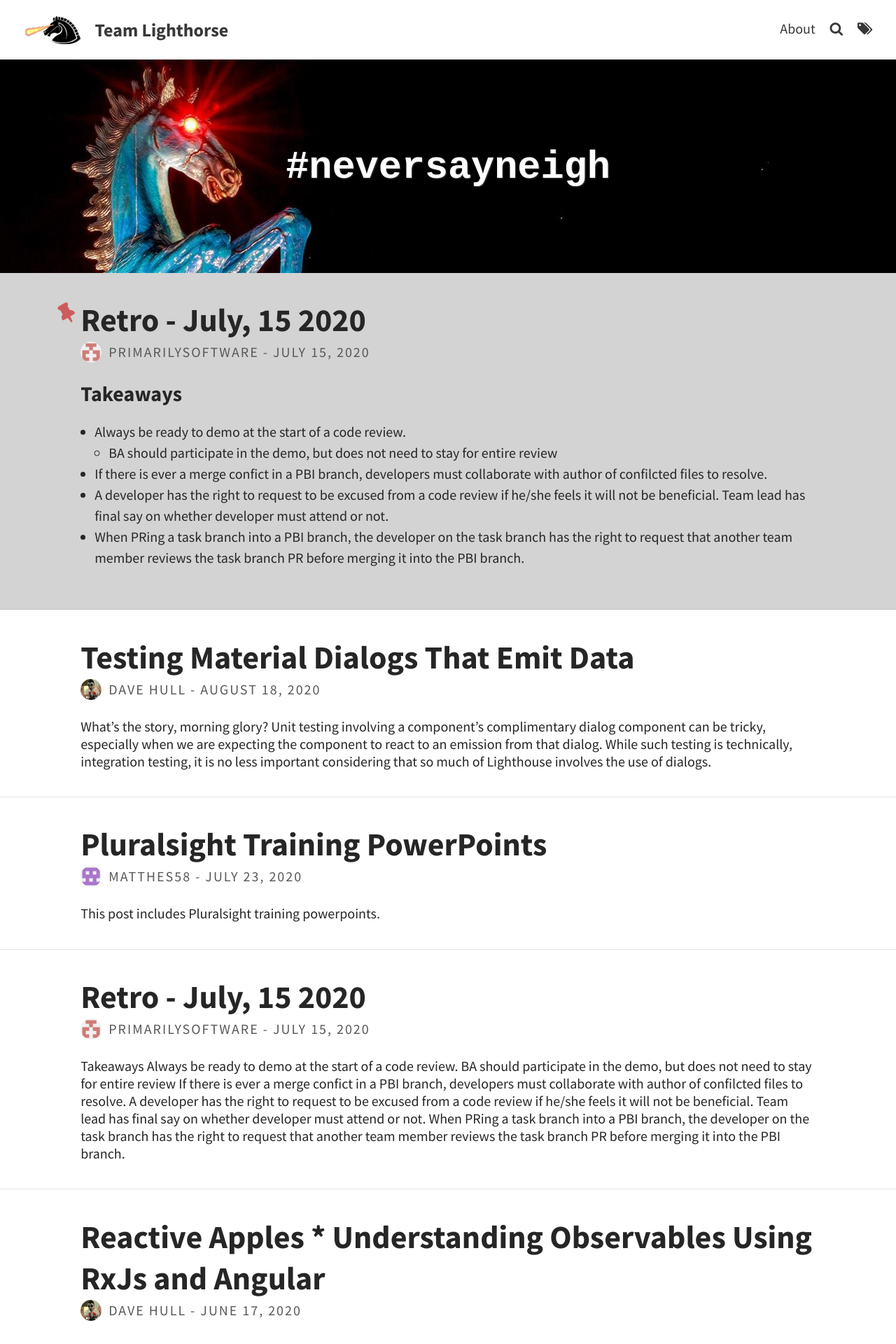
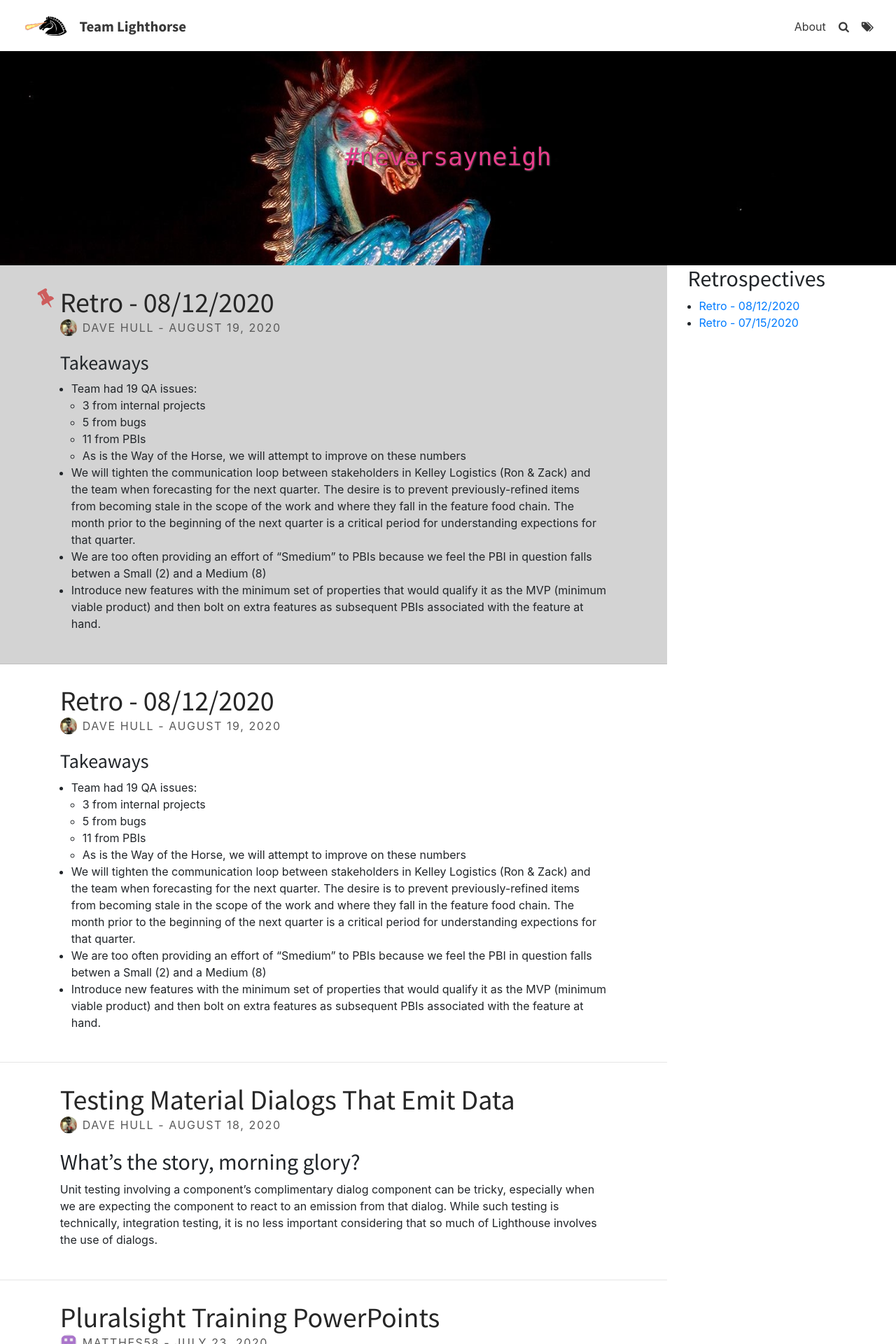
Before and after one commit to TeamLighthorse/teamlighthorse.github.io, a Jekyll site: the page built from index.html, in a window 1280 px wide. Shown: the top 1920 px of the page at 70% size. Built offline with Jekyll 4.4.1, drawn with Linux system fonts in a browser that asks for light colours; the list of posts is cut into pages by our own code; some of the changed text lies outside the part shown.

Commit message:
retro on 8/12

```diff
--- a/_includes/blog.html
+++ b/_includes/blog.html
@@ -1,6 +1,7 @@
 {% assign pinned = site.posts | where_exp:"item", "item.pin == true" %}
 
-<div class="posts">
+<div class="row">
+  <div class="posts col-9">
     {% for post in pinned %}
     <div class="post-teaser pinned">
       {% if post.thumbnail %}
@@ -52,9 +53,9 @@
         {% if site.excerpt or site.theme_settings.excerpt %}
           <div class="excerpt">
             {% if site.excerpt == "truncate" %}
-                     {{ post.content | strip_html | truncate: '250' | escape }}
+            {{ post.content | truncate: '250' }}
             {% else %}
-                     {{ post.excerpt | strip_html | escape }}
+            {{ post.excerpt }}
             {% endif %}
           </div>
         {% endif %}
@@ -63,4 +64,22 @@
     {% endfor %}
   </div>
 
+  <aside class="col-3">
+    <div class="sticky-top">
+      <h2>Retrospectives</h2>
+      <ul>
+        {% for post in site.posts %}
+        {% if post.tags contains "retrospective" %}
+        <li>
+          <a aria-label="{{ post.title }}" href="{{ post.url | relative_url }}">
+            {{ post.title }}
+          </a>
+        </li>
+        {% endif %}
+        {% endfor %}
+      </ul>
+    </div>
+  </aside>
+</div>
+
 {% include blog_nav.html %}
--- a/_includes/head.html
+++ b/_includes/head.html
@@ -17,17 +17,9 @@
     <!-- RSS -->
     <link rel="alternate" type="application/atom+xml" title="{{ site.title }}" href="{{ 'feed.xml' | absolute_url }}"/>
 
-    {% if page.bootstrap %}
-    <!-- Bootstrap-4.1.3 isolation CSS -->
-    <link rel="stylesheet" type="text/css" href="{{ '/assets/css/vendor/bootstrap-iso.min.css' | relative_url }}">
-
-    <!-- JQuery 3.3.1 -->
-    <script src="https://code.jquery.com/jquery-3.3.1.slim.min.js" integrity="sha384-q8i/X+965DzO0rT7abK41JStQIAqVgRVzpbzo5smXKp4YfRvH+8abtTE1Pi6jizo" crossorigin="anonymous"></script>
-    <!-- Bootstrap 4.1.3 compiled and minified JavaScript -->
-    <script src="https://stackpath.bootstrapcdn.com/bootstrap/4.1.3/js/bootstrap.min.js" integrity="sha384-ChfqqxuZUCnJSK3+MXmPNIyE6ZbWh2IMqE241rYiqJxyMiZ6OW/JmZQ5stwEULTy" crossorigin="anonymous"></script>
-    <!-- Popper, a dependency of Bootstrap-->
-    <script src="https://cdnjs.cloudflare.com/ajax/libs/popper.js/1.14.3/umd/popper.min.js" integrity="sha384-ZMP7rVo3mIykV+2+9J3UJ46jBk0WLaUAdn689aCwoqbBJiSnjAK/l8WvCWPIPm49" crossorigin="anonymous"></script>
-    {% endif %}
+    <!-- Bootstrap -->
+    <link rel="stylesheet" href="https://stackpath.bootstrapcdn.com/bootstrap/4.3.1/css/bootstrap.min.css"
+      integrity="sha384-ggOyR0iXCbMQv3Xipma34MD+dH/1fQ784/j6cY/iJTQUOhcWr7x9JvoRxT2MZw1T" crossorigin="anonymous">
 
     <!-- KaTeX 0.8.3 -->
     <!-- if you have any issue check https://github.com/KaTeX/KaTeX -->
--- a/_layouts/home.html
+++ b/_layouts/home.html
@@ -4,11 +4,21 @@ layout: default
 
 <div class="home">
 
-  <div id="main" class="call-out"
+  <div class="call-out"
        style="background-image: url('{{ site.header_feature_image | relative_url }}')">
-    <h1> {{ site.header_text | default: "Change <code>header_text</code> in <code>_config.yml</code>"}} </h1>
+    <h1 class="p-5"> {{ site.header_text | default: "Change <code>header_text</code> in <code>_config.yml</code>"}} </h1>
   </div>
 
-  {% include blog.html %}
+  <main class="fluid-container">
+    {% include blog.html %}
+  </main>
 
 </div>
+
+<!-- Bootstrap -->
+  <script src="https://code.jquery.com/jquery-3.3.1.slim.min.js"
+    integrity="sha384-q8i/X+965DzO0rT7abK41JStQIAqVgRVzpbzo5smXKp4YfRvH+8abtTE1Pi6jizo" crossorigin="anonymous"></script>
+  <script src="https://cdnjs.cloudflare.com/ajax/libs/popper.js/1.14.7/umd/popper.min.js"
+    integrity="sha384-UO2eT0CpHqdSJQ6hJty5KVphtPhzWj9WO1clHTMGa3JDZwrnQq4sF86dIHNDz0W1" crossorigin="anonymous"></script>
+  <script src="https://stackpath.bootstrapcdn.com/bootstrap/4.3.1/js/bootstrap.min.js"
+    integrity="sha384-JjSmVgyd0p3pXB1rRibZUAYoIIy6OrQ6VrjIEaFf/nJGzIxFDsf4x0xIM+B07jRM" crossorigin="anonymous"></script>
--- a/_posts/2020-07-15-retro.md
+++ b/_posts/2020-07-15-retro.md
@@ -1,10 +1,10 @@
 ---
 layout: post
-title: Retro - July, 15 2020
+title: Retro - 07/15/2020
 tags: [retrospective, agile, team process]
 excerpt_separator: <!--more-->
 author: primarilysoftware
-pin: true
+pin: false
 ---
 ### Takeaways
  - Always be ready to demo at the start of a code review.
--- /dev/null
+++ b/_posts/2020-08-19-retro.md
@@ -0,0 +1,33 @@
+---
+layout: post
+title: Retro - 08/12/2020
+tags: [retrospective, agile, team process]
+excerpt_separator: <!--more-->
+author: docHologram
+pin: true
+---
+### Takeaways
+ - Team had 19 QA issues:
+   - 3 from internal projects
+   - 5 from bugs
+   - 11 from PBIs
+   - As is the Way of the Horse, we will attempt to improve on these numbers
+ - We will tighten the communication loop between stakeholders in Kelley Logistics
+   (Ron & Zack) and the team when forecasting for the next quarter. The desire is
+   to prevent previously-refined items from becoming stale in the scope of the work
+   and where they fall in the feature food chain. The month prior to the beginning
+   of the next quarter is a critical period for understanding expections for that
+   quarter.
+ - We are too often providing an effort of "Smedium" to PBIs because we feel the PBI
+   in question falls betwen a Small (2) and a Medium (8)
+ - Introduce new features with the minimum set of properties that would qualify it
+   as the MVP (minimum viable product) and then bolt on extra features as subsequent
+   PBIs associated with the feature at hand.
+
+<!--more-->
+
+### [Action Items](https://dflcloud.visualstudio.com/Nucleus/_workitems/edit/4431)
+ - Add a "Smedium" T-shirt size for scoring effort in-between Small and Medium
+ - Retrospective meetings will now occur every 2 weeks regardless of whether a
+   feature review takes place. Retro meetings will occur in-person when a review
+   does take place and will be remote otherwise.
--- a/_sass/layouts/_blog.scss
+++ b/_sass/layouts/_blog.scss
@@ -49,7 +49,7 @@
 .posts {
   .post-teaser {
     @extend %padding-post;
-    width: 100%;
+    /* width: 100%; */
     margin-bottom: 0;
     display: inline-block;
     background-size: $feature-image-size;
--- a/assets/package.json
+++ b/assets/package.json
@@ -6,7 +6,8 @@
   "scripts": {
     "test": "echo \"Error: no test specified\" && exit 0",
     "update": "ncu dev -u",
-    "fix": "npm audit fix"
+    "fix": "npm audit fix",
+    "run": "bundle exec jekyll serve"
   },
   "repository": {
     "type": "git",
```
Also changed, not shown: _posts/2020-06-17-reactive-apples.md (deleted, +0 -9 lines). Lines whose indentation alone changed are shown as unchanged.
